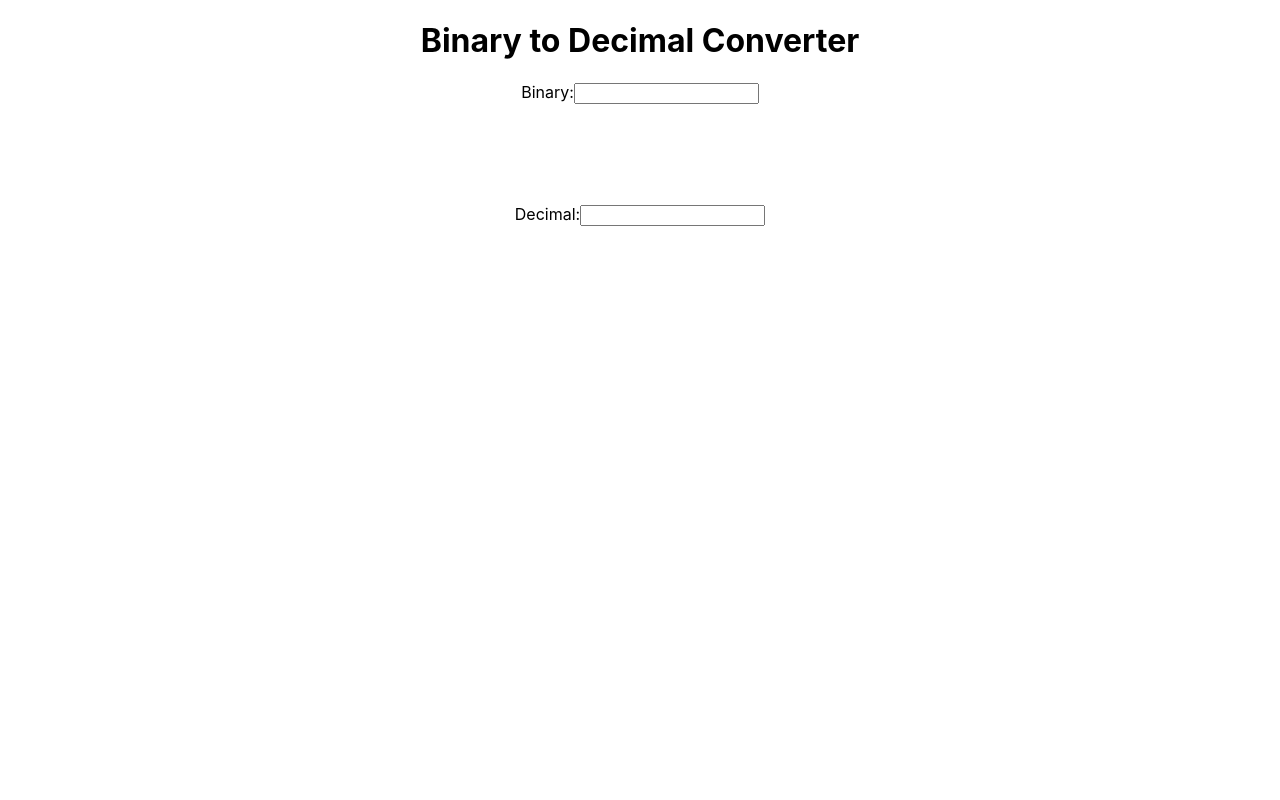
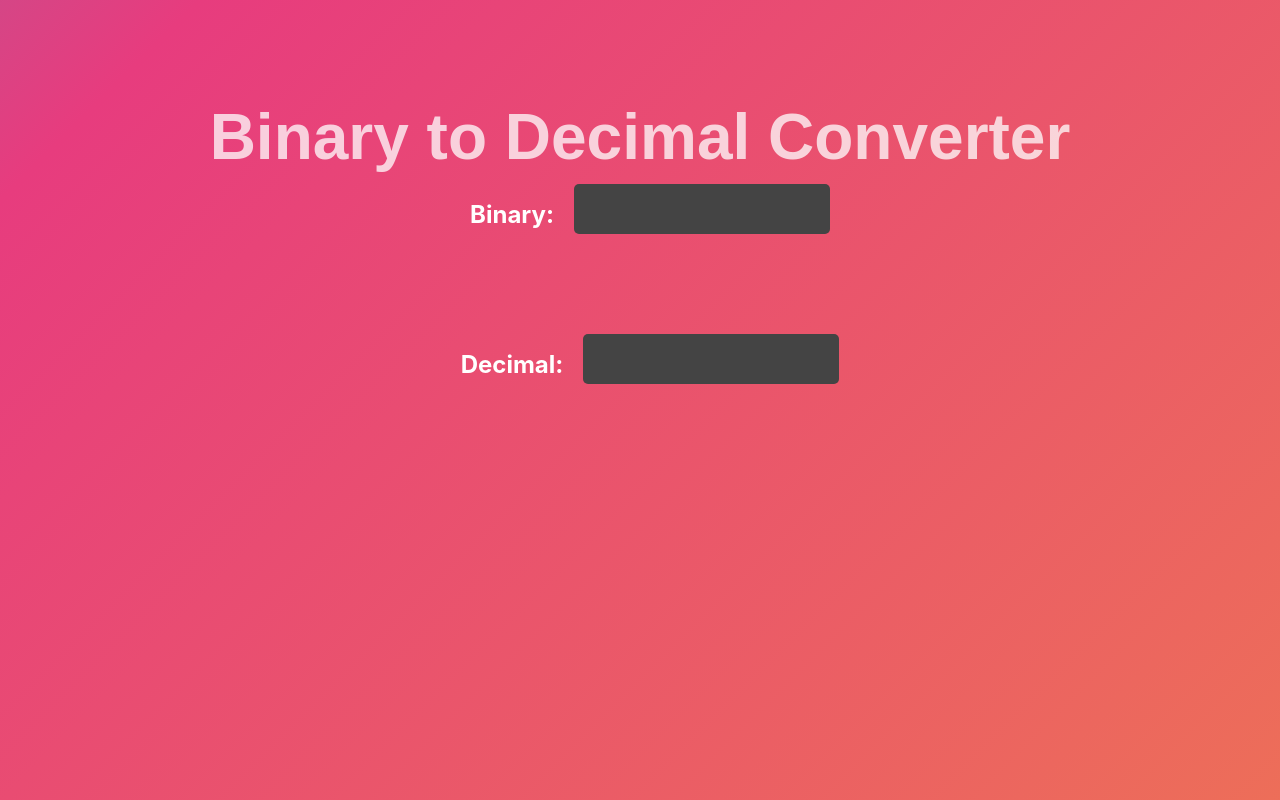
Before and after one commit to FourDivs/BinaryToDecimal-with-Testing, a React (Create React App) app: page / in a window 1280 px wide. Built offline with nearby package versions, Linux system fonts and the light colour scheme.

Commit message:
added more test cases

```diff
--- a/src/App.css
+++ b/src/App.css
@@ -1,3 +1,34 @@
 div {
   text-align: center;
 }
+input {
+  box-sizing: border-box;
+  width: 20%;
+  font-family: inherit;
+  padding: 16px 20px 0 20px;
+  height: 50px;
+  font-size: 16px;
+  border: none;
+  border-radius: 5px;
+  outline: none;
+  background-color: #444;
+  color: #ffffff;
+}
+
+label {
+  font-size: 24px;
+  color: #ffffff;
+  font-weight: bolder;
+  margin: 20px;
+}
+
+.landing-text {
+  margin-top: 100px;
+  font-family: "Poppins", sans-serif;
+  font-weight: 600;
+  font-size: 4rem;
+  text-align: center;
+  color: white;
+  opacity: 75%;
+  margin-bottom: 10px;
+}
--- a/src/App.js
+++ b/src/App.js
@@ -28,7 +28,7 @@ const App = () => {
 
   return (
     <div>
-      <h1>Binary to Decimal Converter</h1>
+      <h1 className="landing-text">Binary to Decimal Converter</h1>
       <label htmlFor="bcd">Binary:</label>
       <input id="bcd" data-testid='binary-input' type="text" value={bcdValue} onChange={handleBCDChange}></input>
       <br />
--- a/src/index.css
+++ b/src/index.css
@@ -1,13 +1,28 @@
 body {
   margin: 0;
-  font-family: -apple-system, BlinkMacSystemFont, 'Segoe UI', 'Roboto', 'Oxygen',
-    'Ubuntu', 'Cantarell', 'Fira Sans', 'Droid Sans', 'Helvetica Neue',
+  font-family: -apple-system, BlinkMacSystemFont, "Segoe UI", "Roboto", "Oxygen",
+    "Ubuntu", "Cantarell", "Fira Sans", "Droid Sans", "Helvetica Neue",
     sans-serif;
   -webkit-font-smoothing: antialiased;
   -moz-osx-font-smoothing: grayscale;
 }
 
-code {
-  font-family: source-code-pro, Menlo, Monaco, Consolas, 'Courier New',
-    monospace;
+body {
+  background: linear-gradient(-45deg, #ee7752, #e73c7e, #23a6d5, #23d5ab);
+  background-size: 400% 400%;
+  animation: gradient 15s ease infinite;
 }
+
+@keyframes gradient {
+  0% {
+    background-position: 0% 50%;
+  }
+
+  50% {
+    background-position: 100% 50%;
+  }
+
+  100% {
+    background-position: 0% 50%;
+  }
+}
```
Also changed, not shown: 1 other file (tests, documents, lock files or other folders).
